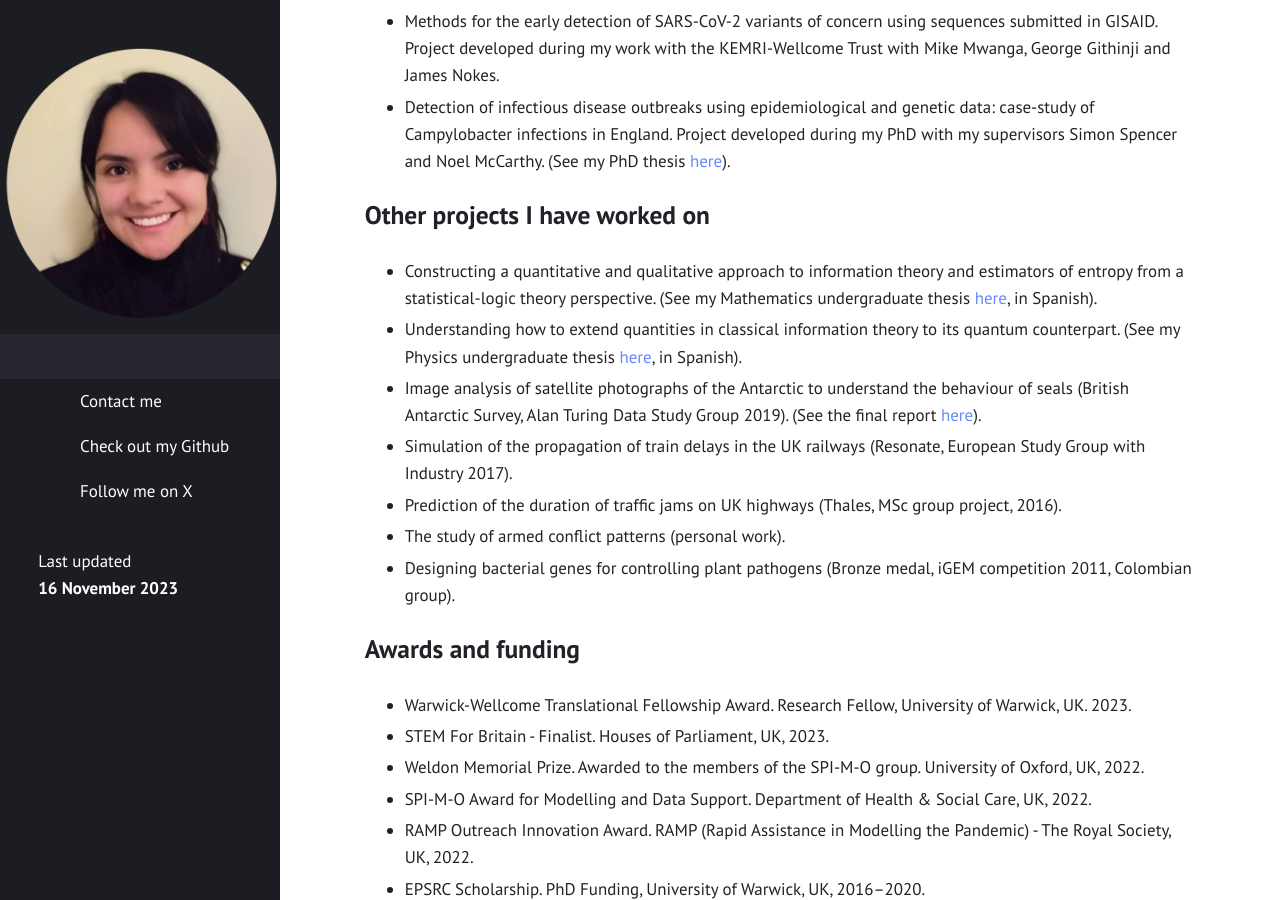
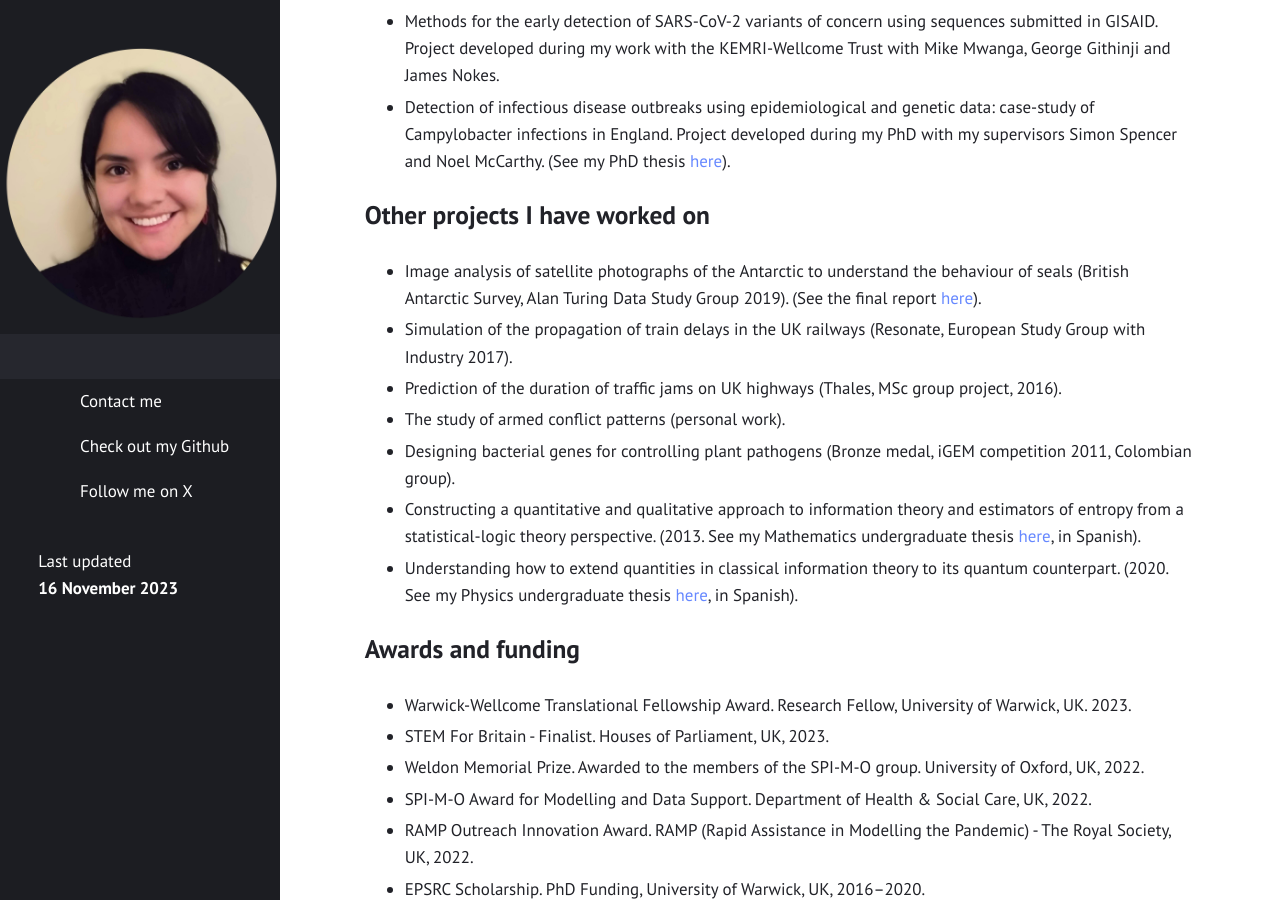
Before and after one commit to lauraguzmanrincon/lauraguzmanrincon.github.io, a Jekyll site: the page built from index.md, in a window 1280 px wide and 900 px high, scrolled down 1107 px. Built offline with Jekyll 4.4.1, drawn with Linux system fonts in a browser that asks for light colours.

Commit message:
Update index.md

```diff
--- a/index.md
+++ b/index.md
@@ -26,13 +26,13 @@ I have also worked with colleagues in Astrophysics to use Gaussian processes to
 
 ## Other projects I have worked on
 
-- Constructing a quantitative and qualitative approach to information theory and estimators of entropy from a statistical-logic theory perspective. (See my Mathematics undergraduate thesis [here](https://warwick.ac.uk/fac/sci/mathsys/people/students/mathsysi/guzmanrincon/tesismate.pdf), in Spanish).
-- Understanding how to extend quantities in classical information theory to its quantum counterpart. (See my Physics undergraduate thesis [here](https://warwick.ac.uk/fac/sci/mathsys/people/students/mathsysi/guzmanrincon/tesisfisica.pdf), in Spanish).
 - Image analysis of satellite photographs of the Antarctic to understand the behaviour of seals (British Antarctic Survey, Alan Turing Data Study Group 2019). (See the final report [here](https://www.turing.ac.uk/sites/default/files/2020-02/the_alan_turing_institute_data_study_group_final_report_-_british_antarctic_survey.pdf)).
 - Simulation of the propagation of train delays in the UK railways (Resonate, European Study Group with Industry 2017).
 - Prediction of the duration of traffic jams on UK highways (Thales, MSc group project, 2016).
 - The study of armed conflict patterns (personal work).
 - Designing bacterial genes for controlling plant pathogens (Bronze medal, iGEM competition 2011, Colombian group).
+- Constructing a quantitative and qualitative approach to information theory and estimators of entropy from a statistical-logic theory perspective. (2013. See my Mathematics undergraduate thesis [here](https://warwick.ac.uk/fac/sci/mathsys/people/students/mathsysi/guzmanrincon/tesismate.pdf), in Spanish).
+- Understanding how to extend quantities in classical information theory to its quantum counterpart. (2020. See my Physics undergraduate thesis [here](https://warwick.ac.uk/fac/sci/mathsys/people/students/mathsysi/guzmanrincon/tesisfisica.pdf), in Spanish).
 
 ## Awards and funding
 
```
